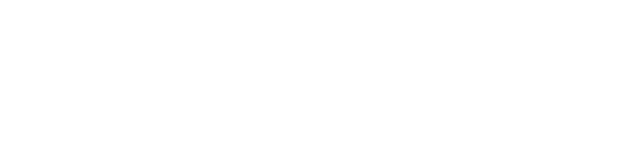
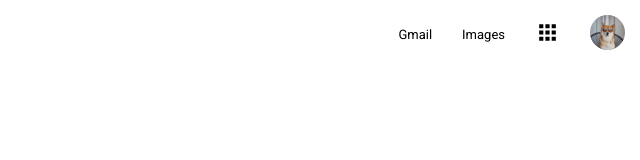
Before and after one commit to nm1008/google-clone, a plain HTML site: page index.html in a window 1280 px wide. Shown: the whole page, without its empty margins (640-1280 px from the left). Drawn offline with Linux system fonts and the light colour scheme.

Commit message:
navbar done

```diff
--- a/index.html
+++ b/index.html
@@ -2,11 +2,25 @@
 <html lang="en">
 <head>
     <link rel="stylesheet" href="style.css">
+    <link rel="icon" href="images/google.png">
     <meta charset="UTF-8">
     <meta name="viewport" content="width=device-width, initial-scale=1.0">
     <title>Google</title>
 </head>
 <body>
+    <div class="container">
+        <div class="navbar">
+            <a href="#">Gmail</a>
+            <a href="#">Images</a>
+            <a href="#">
+                <svg style="width: 25px" xmlns="http://www.w3.org/2000/svg" viewBox="0 0 24 24"><title>apps</title><path d="M16,20H20V16H16M16,14H20V10H16M10,8H14V4H10M16,8H20V4H16M10,14H14V10H10M4,14H8V10H4M4,20H8V16H4M10,20H14V16H10M4,8H8V4H4V8Z" /></svg>
+            </a>
+            <a href="#"><img style="width: 35px" src="images/profile-picture.jpg" alt="Profile picture"></a>
+        </div>
+        <div class="main"></div>
+        <div class="footer"></div>
+    </div>
+
 
 </body>
 </html>
--- a/style.css
+++ b/style.css
@@ -0,0 +1,31 @@
+@import url('https://fonts.googleapis.com/css2?family=Roboto&display=swap');
+
+*{
+    margin: 0;
+    padding: 0;
+    box-sizing: border-box;
+}
+
+.navbar{
+    display: flex;
+    justify-content: flex-end;
+    align-items: center;
+    gap: 30px;
+    margin-right: 15px;
+    margin-top: 15px;
+}
+
+.navbar img{
+    border-radius: 50%;
+}
+
+.navbar a{
+    font-size: 13px;
+    text-decoration: none;
+    color: black;
+    font-family: "Roboto", sans-serif;
+}
+
+.navbar a:hover{
+    text-decoration: underline;
+}
```
Also changed, not shown: images/google.png (added), images/profile-picture.jpg (added).
